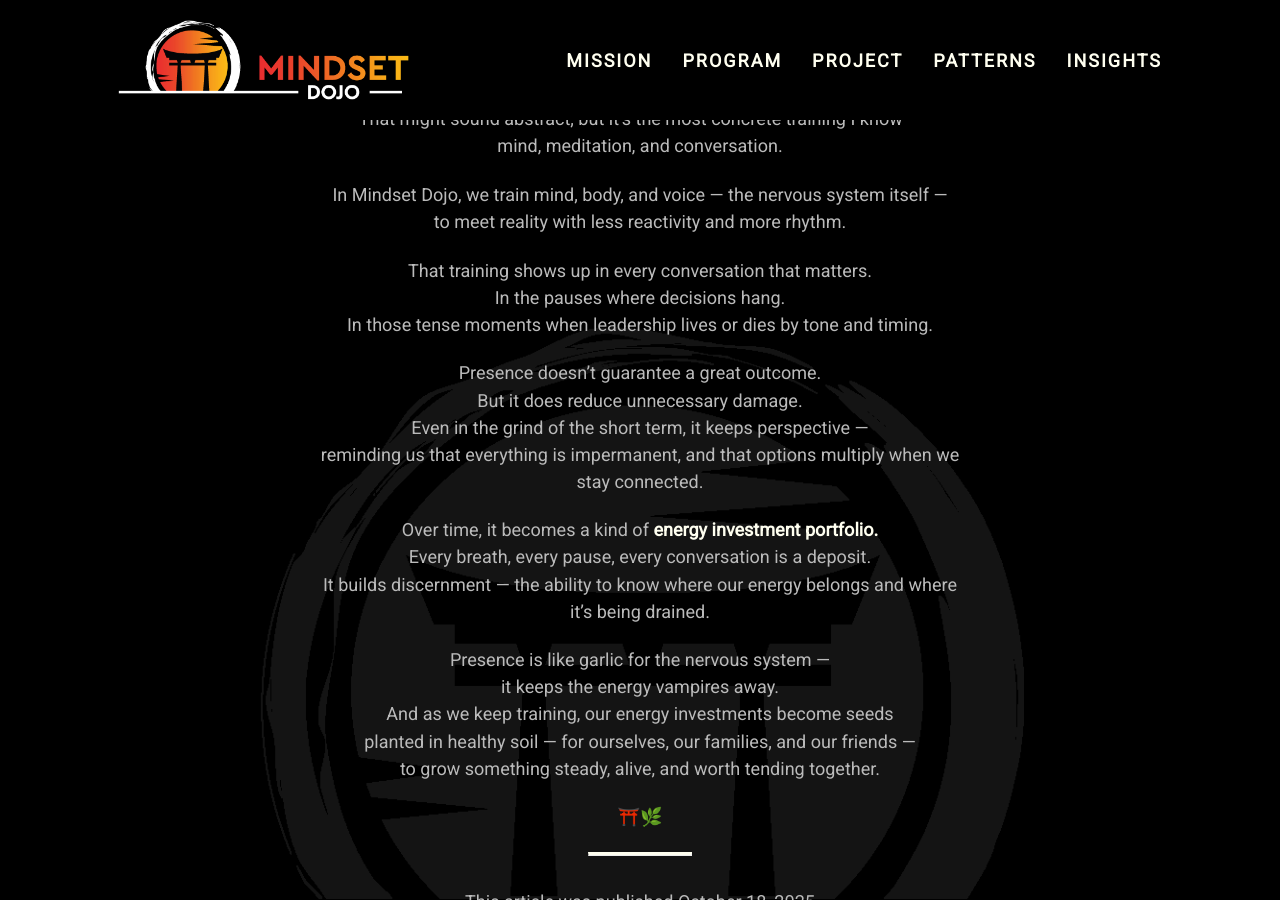
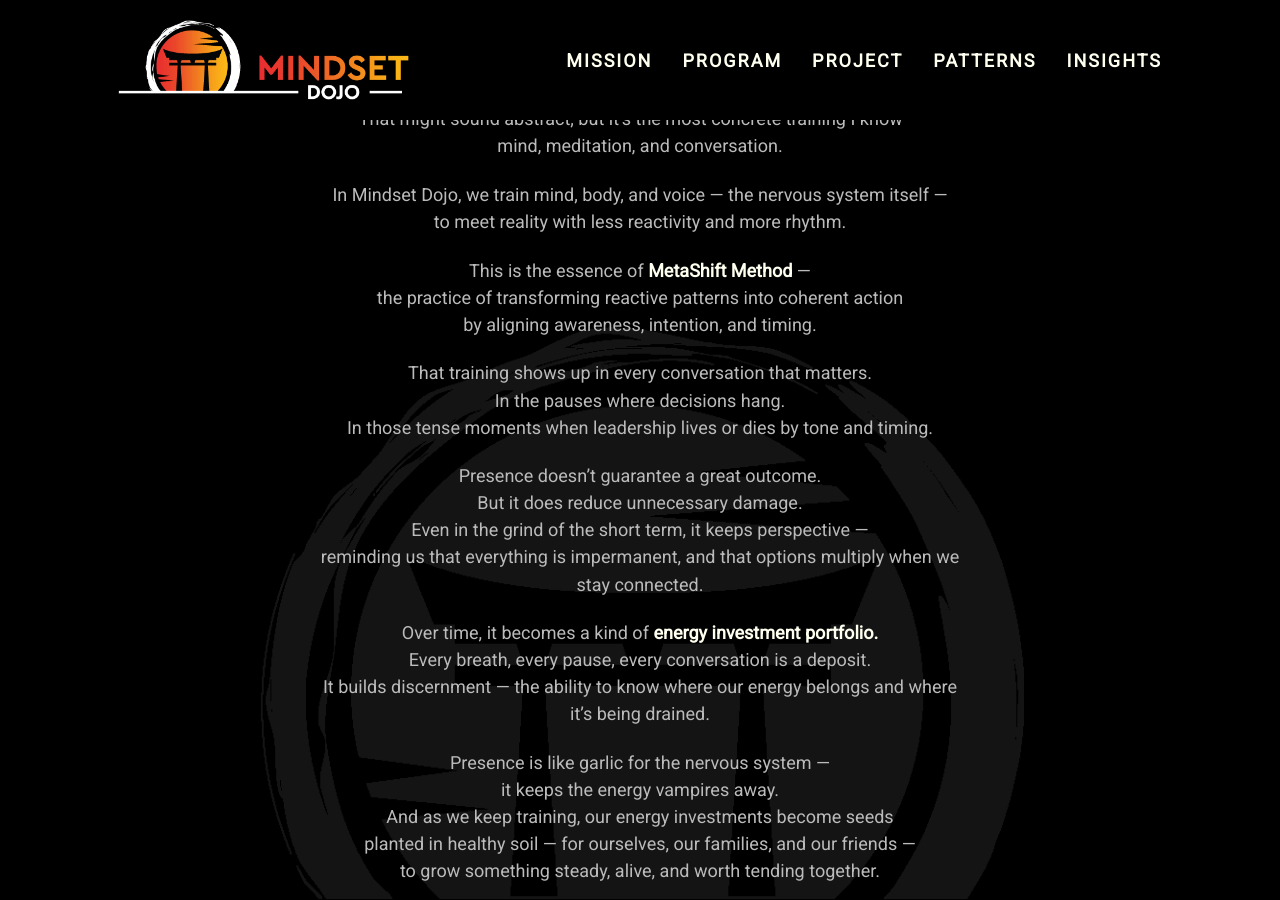
Before and after one commit to mindset-dojo/mindset-dojo.github.io, a Jekyll site: the page built from _insights/2025-10-18-when-everything-is-a-risk.md, in a window 1280 px wide and 900 px high, scrolled down 542 px. Built offline with Jekyll 4.4.1, drawn with Linux system fonts in a browser that asks for light colours; some web fonts are replaced.

Commit message:
feat: weave in MetaShift Method

```diff
--- a/_insights/2025-10-18-when-everything-is-a-risk.md
+++ b/_insights/2025-10-18-when-everything-is-a-risk.md
@@ -33,6 +33,10 @@ mind, meditation, and conversation.
 In Mindset Dojo, we train mind, body, and voice — the nervous system itself —
 to meet reality with less reactivity and more rhythm.
 
+This is the essence of **MetaShift Method** —
+the practice of transforming reactive patterns into coherent action
+by aligning awareness, intention, and timing.
+
 That training shows up in every conversation that matters.
 In the pauses where decisions hang.
 In those tense moments when leadership lives or dies by tone and timing.
```
